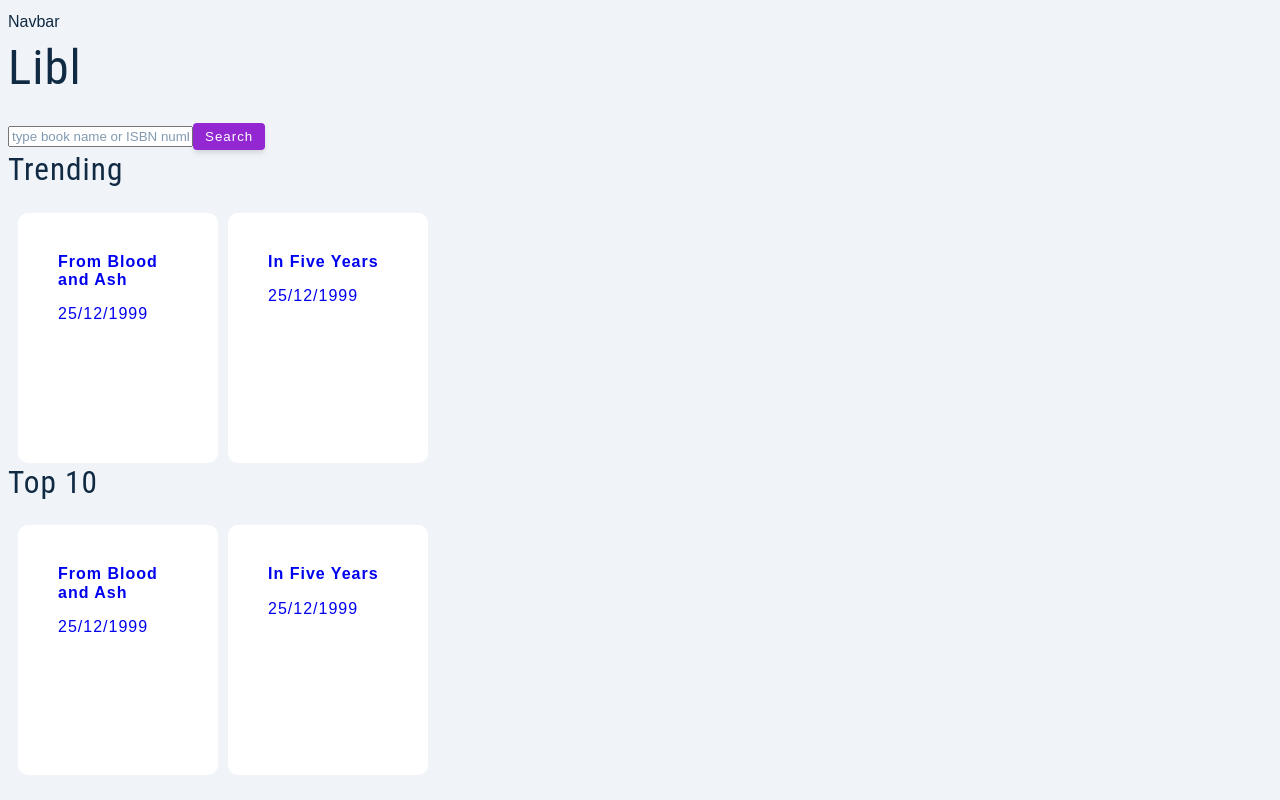
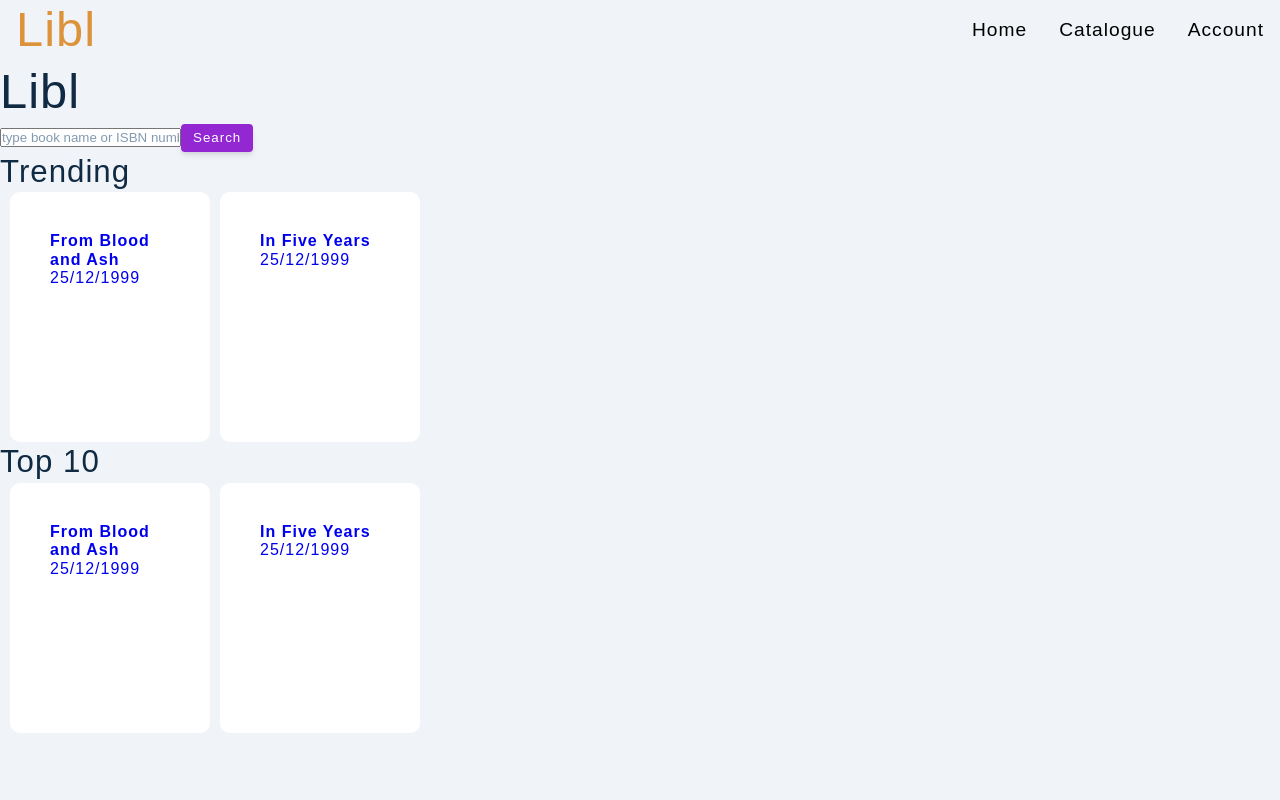
Before and after one commit to HydraSenpai/Libl, a React (Create React App) app in the folder client/: page / in a window 1280 px wide. Built offline with nearby package versions, Linux system fonts and the light colour scheme.

Commit message:
styles and navbar created

```diff
--- a/client/src/App.js
+++ b/client/src/App.js
@@ -1,3 +1,4 @@
+import { useEffect } from 'react';
 import { Home, Catalogue, Dashboard, Book, Login, Error } from './pages/';
 import { BrowserRouter, Routes, Route } from 'react-router-dom';
 
--- a/client/src/components/Navbar.jsx
+++ b/client/src/components/Navbar.jsx
@@ -1,7 +1,27 @@
 import React from 'react';
+import styled from 'styled-components';
+import { Logo, NavLinks } from '../components/navbar/';
 
 const Navbar = () => {
-  return <div>Navbar</div>;
+  return (
+    <Wrapper>
+      <nav>
+        <Logo />
+        <NavLinks />
+      </nav>
+    </Wrapper>
+  );
 };
 
 export default Navbar;
+
+const Wrapper = styled.div`
+  nav {
+    width: 100%;
+    height: 60px;
+    display: flex;
+    justify-content: space-between;
+    align-items: center;
+    padding: 0 1em;
+  }
+`;
--- a/client/src/components/index.js
+++ b/client/src/components/index.js
@@ -1,4 +1,5 @@
 import Footer from './Footer';
 import Navbar from './Navbar';
+import BookCard from './BookCard';
 
-export { Footer, Navbar };
+export { Footer, Navbar, BookCard };
--- /dev/null
+++ b/client/src/components/navbar/Logo.jsx
@@ -0,0 +1,19 @@
+import React from 'react';
+import styled from 'styled-components';
+
+const Logo = () => {
+  return (
+    <Wrapper>
+      <h1 className='logo'>Libl</h1>
+    </Wrapper>
+  );
+};
+
+export default Logo;
+
+const Wrapper = styled.div`
+  .logo {
+    color: #dd933c;
+    font-weight: 200;
+  }
+`;
--- /dev/null
+++ b/client/src/components/navbar/NavLinks.jsx
@@ -0,0 +1,39 @@
+import React from 'react';
+import links from '../../utils/links';
+import styled from 'styled-components';
+import { Link } from 'react-router-dom';
+
+const NavLinks = () => {
+  return (
+    <Wrapper>
+      {links.map((link, index) => {
+        return (
+          <Link to={link.path} className='link' key={index}>
+            {link.name}
+          </Link>
+        );
+      })}
+    </Wrapper>
+  );
+};
+
+export default NavLinks;
+
+const Wrapper = styled.div`
+  display: flex;
+  justify-content: center;
+  align-items: center;
+  gap: 2em;
+  .link {
+    font-family: 'Poppins', sans-serif;
+    color: black;
+    text-decoration: none;
+    font-size: 1.2em;
+    font-weight: 300;
+    transition: all 750ms;
+  }
+  .link:hover {
+    color: #808080;
+    transform: scale(1.1);
+  }
+`;
--- /dev/null
+++ b/client/src/components/navbar/index.js
@@ -0,0 +1,4 @@
+import Logo from './Logo';
+import NavLinks from './NavLinks';
+
+export { Logo, NavLinks };
--- a/client/src/index.css
+++ b/client/src/index.css
@@ -4,11 +4,17 @@
   box-sizing: border-box;
 }
 
+* {
+  padding: 0;
+  margin: 0;
+}
+
 /* fonts */
-@import url('https://fonts.googleapis.com/css2?family=Cabin&family=Roboto+Condensed:wght@400;700&display=swap');
+@import url('https://fonts.googleapis.com/css2?family=Poppins:wght@100;200;300;400;500;600&display=swap');
 
 html {
   font-size: 100%;
+  font-family: 'Poppins', sans-serif;
 } /*16px*/
 
 :root {
@@ -44,8 +50,8 @@ html {
   --green-dark: #197248;
 
   /* fonts  */
-  --headingFont: 'Roboto Condensed', Sans-Serif;
-  --bodyFont: 'Cabin', Sans-Serif;
+  --headingFont: 'Poppins', Sans-Serif;
+  --bodyFont: 'Poppins', Sans-Serif;
   --small-text: 0.875rem;
   --extra-small-text: 0.7em;
   /* rest of the vars */
@@ -75,6 +81,7 @@ body {
   font-weight: 400;
   line-height: 1.75;
   color: var(--textColor);
+  font-family: 'Poppins', sans-serif;
 }
 
 p {
@@ -87,8 +94,8 @@ h2,
 h3,
 h4,
 h5 {
+  font-family: 'Poppins', sans-serif;
   margin: 0;
-  margin-bottom: 1.38rem;
   font-family: var(--headingFont);
   font-weight: 400;
   line-height: 1.3;
--- /dev/null
+++ b/client/src/utils/links.js
@@ -0,0 +1,16 @@
+const links = [
+  {
+    name: 'Home',
+    path: './home',
+  },
+  {
+    name: 'Catalogue',
+    path: './catalogue',
+  },
+  {
+    name: 'Account',
+    path: './register',
+  },
+];
+
+export default links;
```
Also changed, not shown: client/src/pages/Home.jsx (+8 -8 lines).
